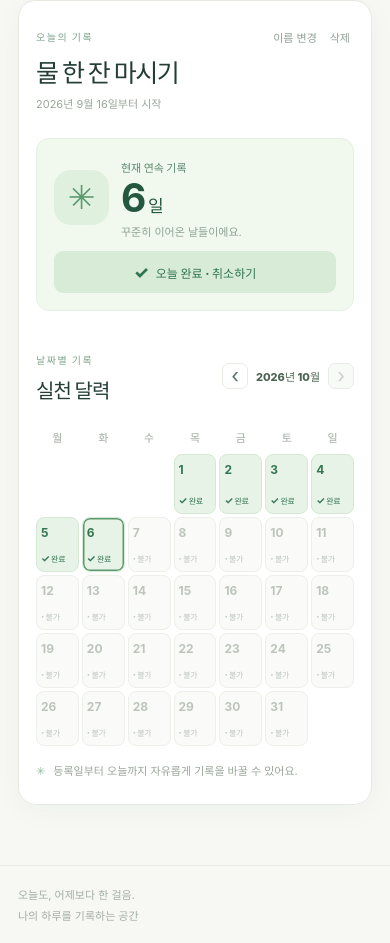
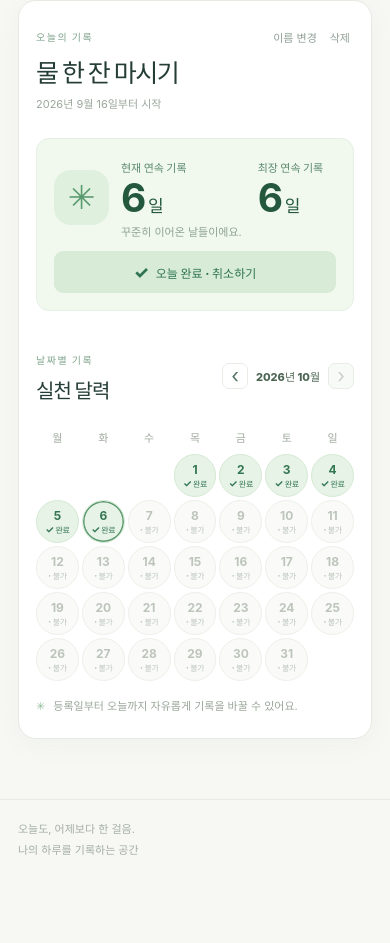
Before and after one commit to jonghoon24/oneuldo-codex, a React (Vite) app: page / in a window 390 px wide. Shown: the part 844-1787 px from the top of the page. After the commit the page ends 1721 px from the top, so only its background shows below. Built offline with nearby package versions, Linux system fonts and the light colour scheme.

Commit message:
최장 연속 기록과 원형 달력 날짜 표시

```diff
--- a/src/App.tsx
+++ b/src/App.tsx
@@ -1,5 +1,5 @@
 import { useEffect, useRef, useState, type FormEvent } from 'react';
-import { currentStreak, fullDateLabel, localDateKey, monthDays, monthLabel, shiftMonth } from './dates';
+import { currentStreak, fullDateLabel, localDateKey, longestStreak, monthDays, monthLabel, shiftMonth } from './dates';
 import { loadData, saveData, validateName, type Habit, type SavedData } from './storage';
 
 type InitialState = { data: SavedData; error: string | null };
@@ -159,6 +159,7 @@ function App() {
 
   const calendarDays = selected ? monthDays(visibleMonth) : [];
   const streak = selected ? currentStreak(selected.completedDates, today) : 0;
+  const bestStreak = selected ? longestStreak(selected.completedDates) : 0;
   const todayCompleted = selected?.completedDates.includes(today) ?? false;
   const previousMonth = shiftMonth(visibleMonth, -1);
   const nextMonth = shiftMonth(visibleMonth, 1);
@@ -292,10 +293,16 @@ function App() {
 
                 <div className="progress-block">
                   <div className="streak-visual" aria-hidden="true">✳</div>
-                  <div className="streak-copy">
-                    <span>현재 연속 기록</span>
-                    <strong>{streak}<small>일</small></strong>
-                    <p>{streak === 0 ? '오늘부터 한 걸음씩 시작해요.' : '꾸준히 이어온 날들이에요.'}</p>
+                  <div className="streak-stats">
+                    <div className="streak-copy">
+                      <span>현재 연속 기록</span>
+                      <strong>{streak}<small>일</small></strong>
+                      <p>{streak === 0 ? '오늘부터 한 걸음씩 시작해요.' : '꾸준히 이어온 날들이에요.'}</p>
+                    </div>
+                    <div className="streak-copy">
+                      <span>최장 연속 기록</span>
+                      <strong>{bestStreak}<small>일</small></strong>
+                    </div>
                   </div>
                   <button
                     type="button"
--- a/src/dates.ts
+++ b/src/dates.ts
@@ -53,6 +53,19 @@ export function currentStreak(completedDates: readonly DateKey[], today: DateKey
   return count;
 }
 
+export function longestStreak(completedDates: readonly DateKey[]): number {
+  const dates = [...new Set(completedDates)].sort();
+  let longest = 0;
+  let count = 0;
+
+  for (let index = 0; index < dates.length; index += 1) {
+    count = index > 0 && shiftDate(dates[index - 1], 1) === dates[index] ? count + 1 : 1;
+    longest = Math.max(longest, count);
+  }
+
+  return longest;
+}
+
 export function fullDateLabel(key: DateKey): string {
   const date = parseDateKey(key)!;
   return `${date.getFullYear()}년 ${date.getMonth() + 1}월 ${date.getDate()}일`;
--- a/src/styles.css
+++ b/src/styles.css
@@ -85,6 +85,7 @@ button:focus-visible, input:focus-visible { outline: 3px solid #8ab5a7; outline-
 .small-plain { background: #edf1eb; color: #637268; }
 .progress-block { position: relative; min-height: 150px; display: flex; align-items: center; gap: 20px; margin-top: 27px; padding: 23px 24px; border: 1px solid #e4f0e4; border-radius: 13px; background: #f1f8ee; }
 .streak-visual { flex: none; display: grid; place-items: center; width: 72px; height: 72px; border-radius: 22px; background: #e0f0de; color: #5a9a6f; font-size: 43px; }
+.streak-stats { display: flex; align-items: flex-start; gap: 24px; min-width: 0; }
 .streak-copy { min-width: 0; }
 .streak-copy > span { color: #5b8b6d; font-size: 11px; font-weight: 800; }
 .streak-copy strong { display: block; margin-top: 1px; color: #23583d; font-size: 39px; line-height: 1.1; letter-spacing: -.06em; }
@@ -105,8 +106,7 @@ button:focus-visible, input:focus-visible { outline: 3px solid #8ab5a7; outline-
 .month-navigation button:disabled { color: #c9d1c8; background: #f8faf7; }
 .calendar-grid { display: grid; grid-template-columns: repeat(7, minmax(0, 1fr)); gap: 5px; }
 .weekday { display: grid; place-items: center; height: 28px; color: #a1aba1; font-size: 11px; font-weight: 700; }
-.calendar-blank { min-height: 60px; }
-.calendar-day { position: relative; min-width: 0; min-height: 60px; display: flex; flex-direction: column; align-items: flex-start; justify-content: space-between; padding: 9px 8px 7px; border: 1px solid #edf0e9; border-radius: 8px; background: #fff; color: #5e7062; text-align: left; }
+.calendar-day { position: relative; width: min(100%, 64px); aspect-ratio: 1; justify-self: center; display: flex; flex-direction: column; align-items: center; justify-content: center; gap: 2px; padding: 0; border: 1px solid #edf0e9; border-radius: 50%; background: #fff; color: #5e7062; text-align: center; }
 .calendar-day:hover:not(:disabled) { border-color: #7bae88; background: #f8fcf7; }
 .calendar-day.completed { border-color: #d5e9d4; background: #e7f3e6; color: #347653; }
 .calendar-day.today { box-shadow: inset 0 0 0 1.5px #5d9a71; }
@@ -135,6 +135,11 @@ button:focus-visible, input:focus-visible { outline: 3px solid #8ab5a7; outline-
 .dialog-actions button { flex: 1; min-height: 42px; border: 1px solid #dce5dc; border-radius: 8px; background: #fff; color: #617266; font-size: 13px; font-weight: 700; }
 .dialog-actions .delete-confirm { border-color: #a95346; background: #a95346; color: #fff; }
 
+@media (max-width: 1100px) {
+  .progress-block { flex-wrap: wrap; }
+  .today-button { width: 100%; margin-left: 0; }
+}
+
 @media (max-width: 850px) {
   .main-content { width: min(680px, calc(100% - 36px)); padding: 38px 0 60px; }
   .site-header { height: 70px; padding: 0 18px; }
@@ -157,12 +162,13 @@ button:focus-visible, input:focus-visible { outline: 3px solid #8ab5a7; outline-
   .detail-actions { margin-top: -5px; }
   .progress-block { flex-wrap: wrap; gap: 12px; padding: 17px; }
   .streak-visual { width: 55px; height: 55px; border-radius: 17px; font-size: 33px; }
+  .streak-stats { flex: 1; gap: 16px; }
   .today-button { width: 100%; margin-left: 0; }
   .calendar-header { align-items: center; }
   .month-navigation { gap: 4px; }
   .month-navigation span { min-width: 72px; font-size: 11px; }
   .calendar-grid { gap: 3px; }
-  .calendar-day { min-height: 55px; padding: 7px 4px; }
+  .calendar-day { gap: 0; }
   .day-state { font-size: 8px; letter-spacing: -.04em; }
   .day-state span { font-size: 10px; }
   .site-footer { flex-direction: column; gap: 5px; }
```
